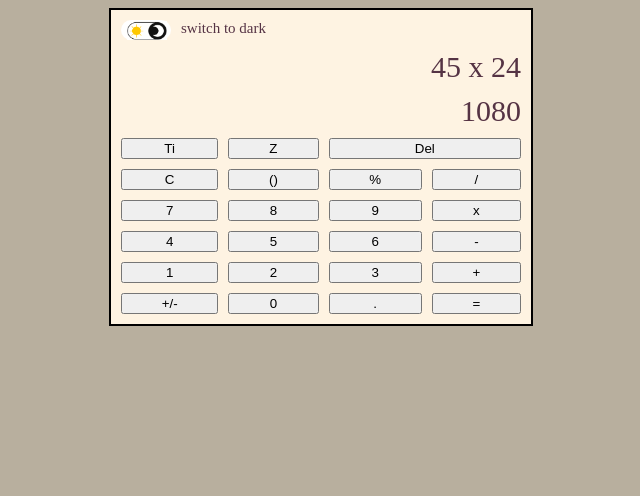
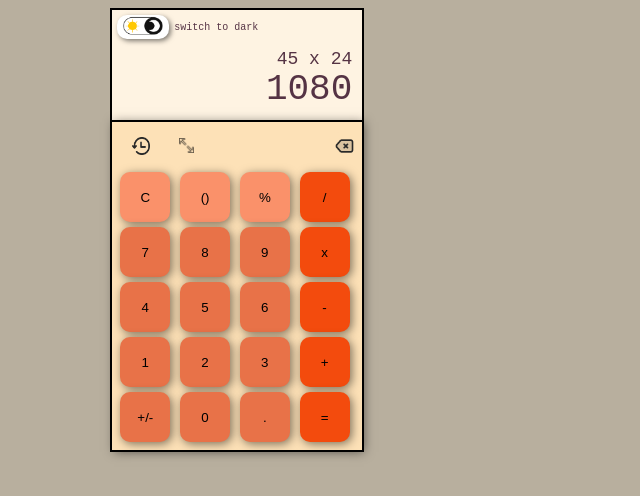
Before and after one commit to mdavindarinaldy/fgo24-css-calculator, a website: page index.html in a window 1280 px wide. Shown: the whole page, without its empty margins (319-959 px from the left). Drawn offline with Linux system fonts and the light colour scheme; a web font is replaced by a local one.

Commit message:
style: improve layout with icons and shadow styling

```diff
--- a/index.html
+++ b/index.html
@@ -5,40 +5,40 @@
     <meta name="viewport" content="width=device-width, initial-scale=1.0">
     <title>CSS Calculator</title>
     <style>
+        @import url('https://fonts.googleapis.com/css2?family=Nova+Mono&display=swap');
+
         html {
             font-size: 30px;
+            font-family: "Nova Mono", monospace;
             background-color: #b8af9e;
         }
         .container {
             display: grid;
-            width: 400px;
+            max-width: 250px;
+            max-height: 480px;
             border: 2px solid black;
             background-color: #FEF3E2;
             gap: 10px;
-            padding: 10px;
+            /* padding: 10px; */
             text-align: center;
             grid-template-areas:
             "em em em em"
             "a a a a"
             "b b b b"
-            "c d e e"
-            "del f g h"
-            "z x y i"
-            "p r q j"
-            "s t u k"
-            "l v m n";
         }
         .container2 {
             display: grid;
             grid-template-columns: repeat(3,1fr);
         }
         div>div>div {
-            /* border: 1px solid black; */
             color: #534;
             text-align: right;
         }
         .header {
-            margin:0;
+            grid-area: em;
+            align-items: center;
+            justify-content: center;
+            margin: 5px 0px 0px 0px;
             padding: 0;
             text-align: left;
             border: 0;
@@ -46,17 +46,67 @@
             display: grid;
             grid-template-columns: repeat(6,1fr);
         }
+        .output {
+            grid-area: a;
+            display: grid;
+        }
+        .input {
+            grid-area: b;
+            background-color: #fde1b7;
+            border-top: 2px solid black;
+            display: grid;
+            padding: 0px 8px 8px 8px;
+            box-shadow: 2px 2px 10px rgba(0,0,0,0.5);
+            gap:10px;
+            grid-template-areas:
+            "item1 item2 item3 item3 item3 item3 item3 item3 item3"
+            "item4 item4 item4 item4 item4 item4 item4 item4 item4"
+            ;
+        }
+        .input>div{
+            grid-area: item4;
+            display: grid;
+            grid-template-columns: repeat(4,1fr);
+            gap:5px;
+
+        }
         button.switch {
-            width: 50px;
-            height: 20px;
+            width: fit-content;
+            height: fit-content;
+            margin-left: 5px;
             border: 1px none;
             border-radius: 10px;
             background-color: white;
+            box-shadow: 2px 2px 5px rgba(0,0,0,0.5);
         }
-
+        button {
+            width: 50px;
+            height: 50px;
+            border-radius: 10px;
+            border: 1px none;
+            background-color: rgb(243, 75, 13);
+            box-shadow: 2px 2px 10px rgba(0,0,0,0.5);
+        }
+        .input>button {
+            width: 25px;
+            height: 30px;
+            margin-top: 10px;
+            box-shadow: none;
+            background-color: #fde1b7;
+        }
+        span {
+            margin-right: 10px;
+        }
         p {
-            margin: 0;
+            margin: 0px 0px 0px 5px;
             width: 100px;
+            font-size: 10px;
+        }
+        button.a {
+            background-color: rgb(250, 145, 106);
+        }
+        button.b {
+            background-color: rgb(232, 114, 72);
         }
     </style>
 </head>
@@ -64,34 +114,47 @@
     <div class="container2">
         <div></div>
         <div class="container">
-            <div style="grid-area: em;" class="header">
-                <button class="switch"><img src="./assets/lightmode.png" alt="lightmode" width="40px" height="19px"></button><p>switch to dark</p>
+            <div class="header">
+                <button class="switch"><img src="./assets/lightmode.png" alt="lightmode" width="40px" height="19px"></button>
+                <p>switch to dark</p>
             </div>
-            <div style="grid-area: a;">45 x 24</div>
-            <div style="grid-area: b;">1080</div>
-            <button style="grid-area: c;">Ti</button>
-            <button style="grid-area: d;">Z</button>
-            <button style="grid-area: e;">Del</button>
-            <button style="grid-area: del;">C</button>
-            <button style="grid-area: f;">()</button>
-            <button style="grid-area: g;">%</button>
-            <button style="grid-area: h;">/</button>
-            <button style="grid-area: z;">7</button>
-            <button style="grid-area: x;">8</button>
-            <button style="grid-area: y;">9</button>
-            <button style="grid-area: i;">x</button>
-            <button style="grid-area: p;">4</button>
-            <button style="grid-area: r;">5</button>
-            <button style="grid-area: q;">6</button>
-            <button style="grid-area: j;">-</button>
-            <button style="grid-area: s;">1</button>
-            <button style="grid-area: t;">2</button>
-            <button style="grid-area: u;">3</button>
-            <button style="grid-area: k;">+</button>
-            <button style="grid-area: l;">+/-</button>
-            <button style="grid-area: v;">0</button>
-            <button style="grid-area: m;">.</button>
-            <button style="grid-area: n;">=</button>
+            <div class="output">
+                <span style="font-size: 18px;">45 x 24</span>
+                <span style="font-size: 36px;">1080</span>
+            </div>
+            <div class="input">
+                <button style="grid-area:item1;justify-self:center;">
+                    <img src="./assets/history.png" width="18px" height="18px" alt="Zoom Out">
+                </button>
+                <button style="grid-area:item2;justify-self: center;">
+                    <img src="./assets/zoom.png" width="15px" height="15px" alt="Zoom Out">
+                </button>
+                <button style="grid-area:item3;justify-self:right;">
+                    <img src="./assets/backspace.png" width="20px" height="20px" alt="Del">
+                </button>
+                <div>
+                    <button class="a">C</button>
+                    <button class="a">()</button>
+                    <button class="a">%</button>
+                    <button>/</button>
+                    <button class="b">7</button>
+                    <button class="b">8</button>
+                    <button class="b">9</button>
+                    <button>x</button>
+                    <button class="b">4</button>
+                    <button class="b">5</button>
+                    <button class="b">6</button>
+                    <button>-</button>
+                    <button class="b">1</button>
+                    <button class="b">2</button>
+                    <button class="b">3</button>
+                    <button>+</button>
+                    <button class="b">+/-</button>
+                    <button class="b">0</button>
+                    <button class="b">.</button>
+                    <button>=</button>
+                </div>
+            </div>
         </div>
         <div></div>
     </div>
```
Also changed, not shown: assets/backspace.png (added), assets/history.png (added), assets/zoom.png (added).
